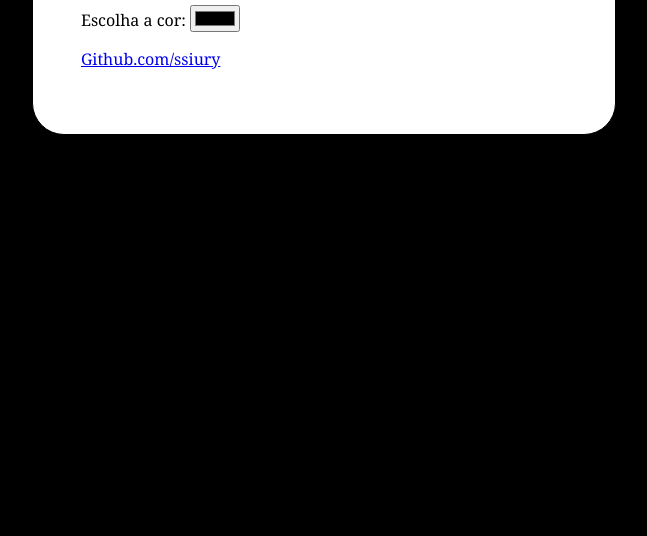
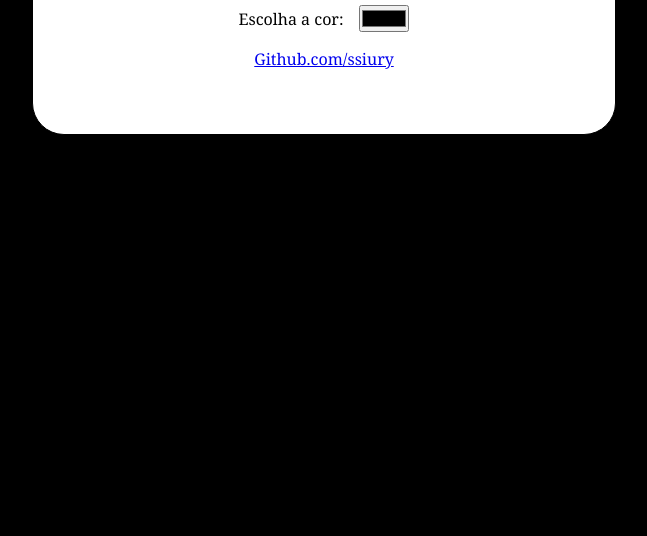
Before and after one commit to ssiury/trocar-cor, a plain HTML site: page index.html in a window 1280 px wide. Shown: the part 264-800 px from the top of the page, without its empty margins (316-963 px from the left). Drawn offline with Linux system fonts and the light colour scheme.

Commit message:
Finalização

```diff
--- a/css/style.css
+++ b/css/style.css
@@ -11,3 +11,14 @@ body{
     border: 1px solid black;
     border-radius: 2rem;
 }
+.box, p{
+    display: flex;
+    justify-content: center;
+    align-items: center;
+}
+.box label{
+    margin-right: 1rem;
+}
+#color-mode{
+    padding: 0%;
+}
```
Also changed, not shown: index.html (+1 -2 lines).
